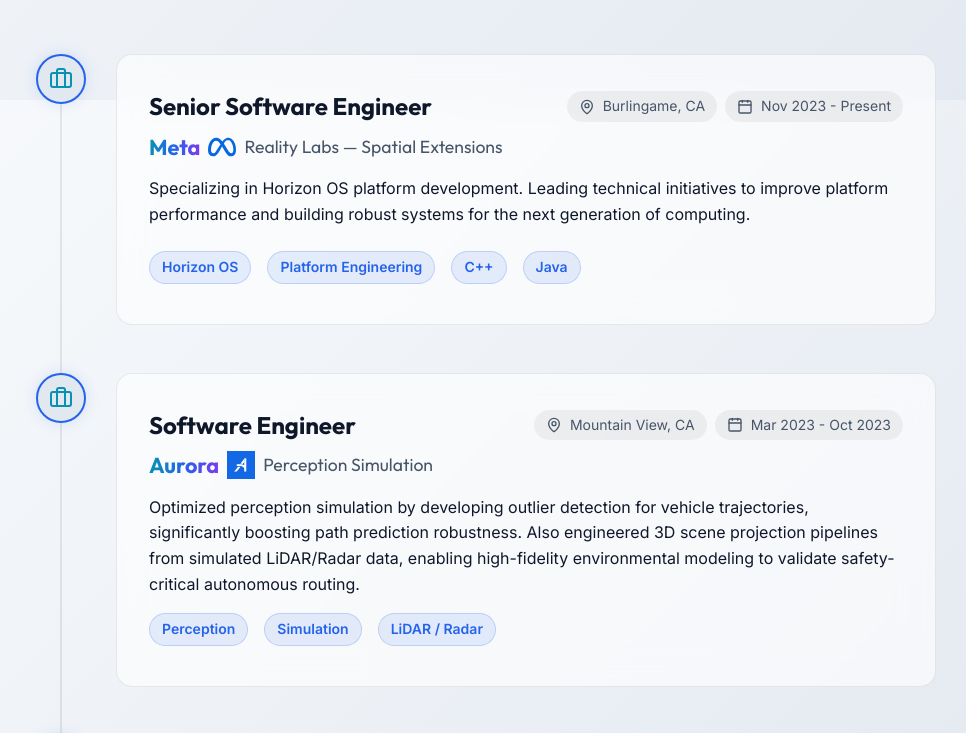
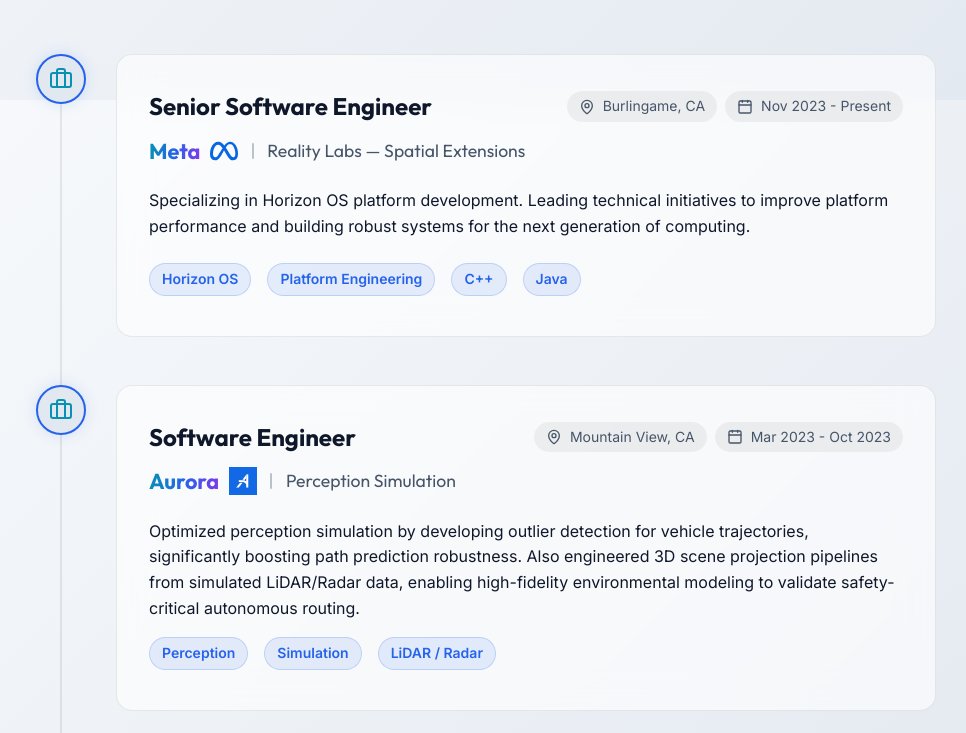
Before and after one commit to shooting12/vibe-coding-personal-website, a React (Vite) app: page / in a window 1280 px wide. Shown: the part 700-1433 px from the top of the page, without its empty margins (154-1120 px from the left). Built offline with nearby package versions, Linux system fonts and the light colour scheme.

Commit message:
Reformat typography and add a horizontal separate line

```diff
--- a/src/components/Experience.css
+++ b/src/components/Experience.css
@@ -71,9 +71,24 @@
   display: flex;
   align-items: center;
   flex-wrap: wrap;
-  gap: 0.5rem;
-  margin-bottom: 0.75rem;
-  margin-top: -0.25rem;
+  gap: 0.85rem;
+  margin-bottom: 1.25rem;
+  margin-top: 0.25rem;
+}
+
+.group-separator {
+  width: 2px;
+  height: 16px;
+  background-color: var(--text-secondary);
+  opacity: 0.35;
+  border-radius: 2px;
+}
+
+.timeline-team {
+  margin: 0;
+  color: var(--text-secondary);
+  font-size: 1.1rem;
+  font-weight: 500;
 }
 
 .timeline-text {
--- a/src/components/Experience.jsx
+++ b/src/components/Experience.jsx
@@ -40,9 +40,12 @@
                 </div>
               </div>
               <div className="company-org-group">
+                <div style={{ display: 'flex', alignItems: 'center', gap: '0.6rem' }}>
                   <h4 className="timeline-subtitle text-gradient" style={{ margin: 0 }}>Meta</h4>
                   <MetaIcon />
-                <h5 className="timeline-team" style={{ margin: 0, color: 'var(--text-secondary)', fontSize: '1.1rem', fontWeight: 500 }}>
+                </div>
+                <div className="group-separator"></div>
+                <h5 className="timeline-team">
                   Reality Labs — Spatial Extensions
                 </h5>
               </div>
@@ -71,9 +74,12 @@
                 </div>
               </div>
               <div className="company-org-group">
+                <div style={{ display: 'flex', alignItems: 'center', gap: '0.6rem' }}>
                   <h4 className="timeline-subtitle text-gradient" style={{ margin: 0 }}>Aurora</h4>
                   <AuroraIcon />
-                <h5 className="timeline-team" style={{ margin: 0, color: 'var(--text-secondary)', fontSize: '1.1rem', fontWeight: 500 }}>
+                </div>
+                <div className="group-separator"></div>
+                <h5 className="timeline-team">
                   Perception Simulation
                 </h5>
               </div>
@@ -101,9 +107,12 @@
                 </div>
               </div>
               <div className="company-org-group">
+                <div style={{ display: 'flex', alignItems: 'center', gap: '0.6rem' }}>
                   <h4 className="timeline-subtitle text-gradient" style={{ margin: 0 }}>Carnegie Mellon University</h4>
                   <CmuIcon />
-                <h5 className="timeline-team" style={{ margin: 0, color: 'var(--text-secondary)', fontSize: '1.1rem', fontWeight: 500 }}>
+                </div>
+                <div className="group-separator"></div>
+                <h5 className="timeline-team">
                   School of Computer Science
                 </h5>
               </div>
```
Lines whose indentation alone changed are shown as unchanged.
